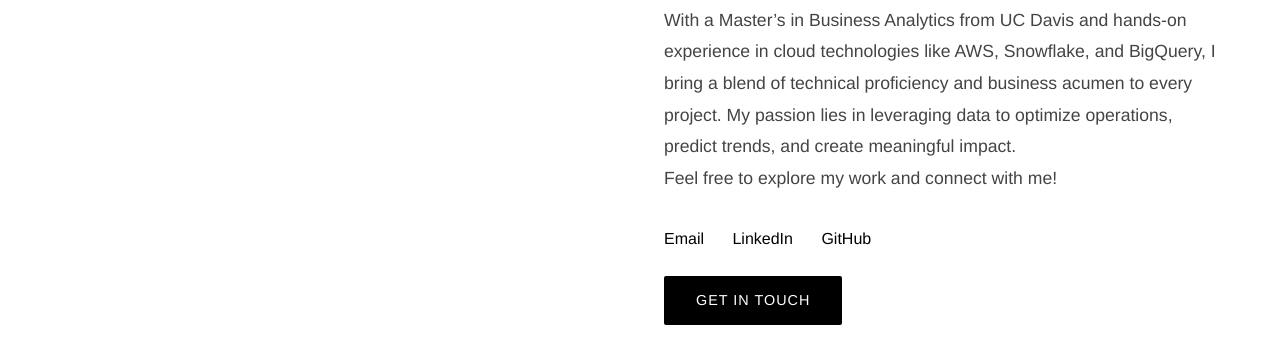
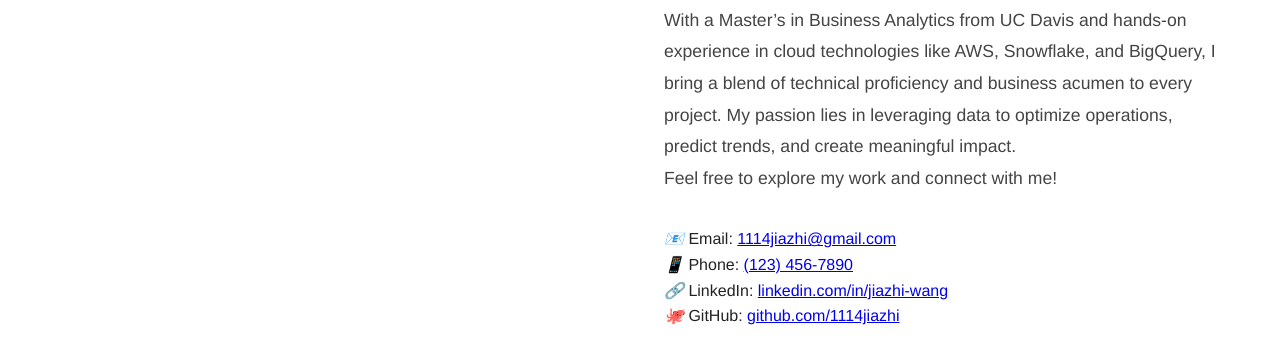
Before and after one commit to 1114jiazhi/portfolio, a plain HTML site: page index.html in a window 1280 px wide. Shown: the part 592-934 px from the top of the page. Drawn offline with Linux system fonts and the light colour scheme.

Commit message:
Update index.html

```diff
--- a/index.html
+++ b/index.html
@@ -285,10 +285,19 @@
                         <p>Feel free to explore my work and connect with me!</p>
                     </div>
 
-                    <div class="contact-links">
-                        <a href="mailto:1114jiazhi@gmail.com">Email</a>
-                        <a href="https://www.linkedin.com/in/jiazhi-wang/" target="_blank">LinkedIn</a>
-                        <a href="https://github.com/yourusername" target="_blank">GitHub</a>
+                    <div class="contact-info">
+                        <div class="contact-item">
+                            <i>📧</i> Email: <a href="mailto:1114jiazhi@gmail.com">1114jiazhi@gmail.com</a>
+                        </div>
+                        <div class="contact-item">
+                            <i>📱</i> Phone: <a href="tel:+1234567890">(123) 456-7890</a>
+                        </div>
+                        <div class="contact-item">
+                            <i>🔗</i> LinkedIn: <a href="https://www.linkedin.com/in/jiazhi-wang/" target="_blank">linkedin.com/in/jiazhi-wang</a>
+                        </div>
+                        <div class="contact-item">
+                            <i>🐙</i> GitHub: <a href="https://github.com/1114jiazhi" target="_blank">github.com/1114jiazhi</a>
+                        </div>
                     </div>
 
                     <a href="#contact" class="cta-button">Get In Touch</a>
```
